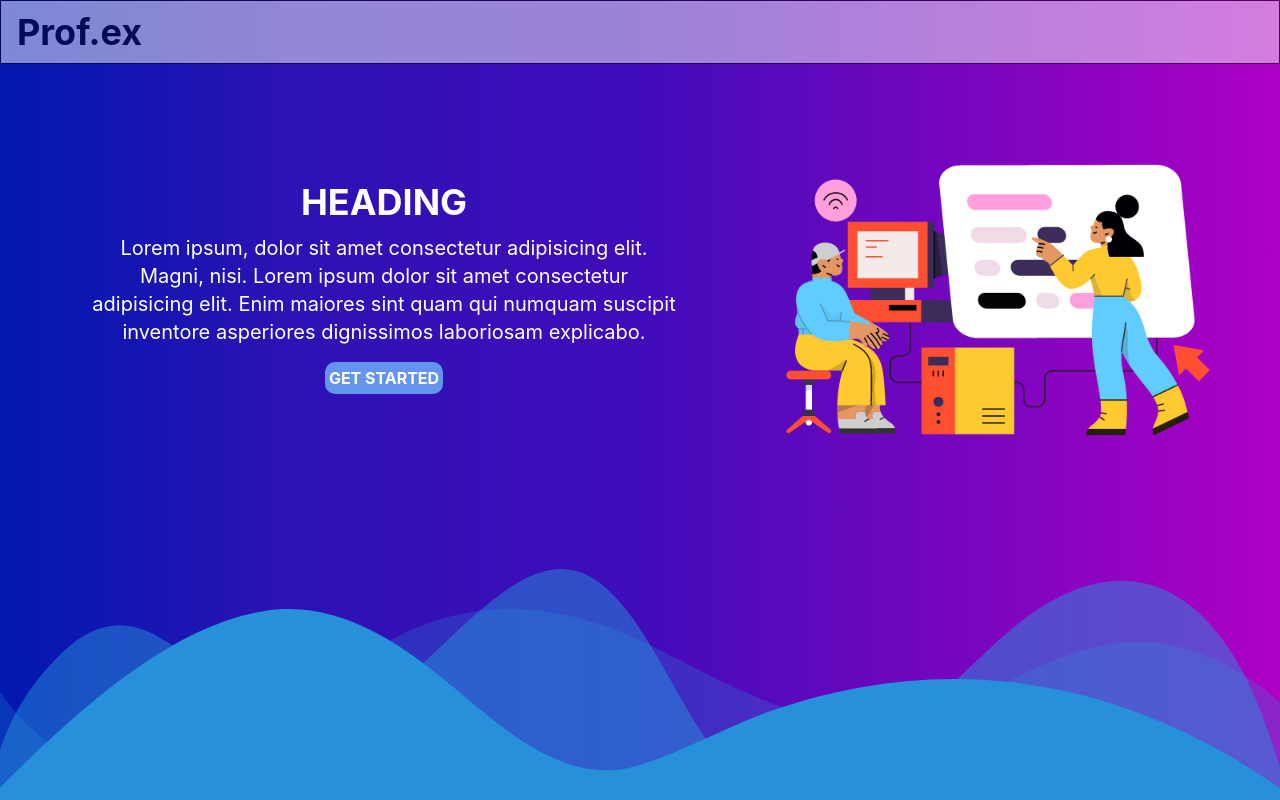
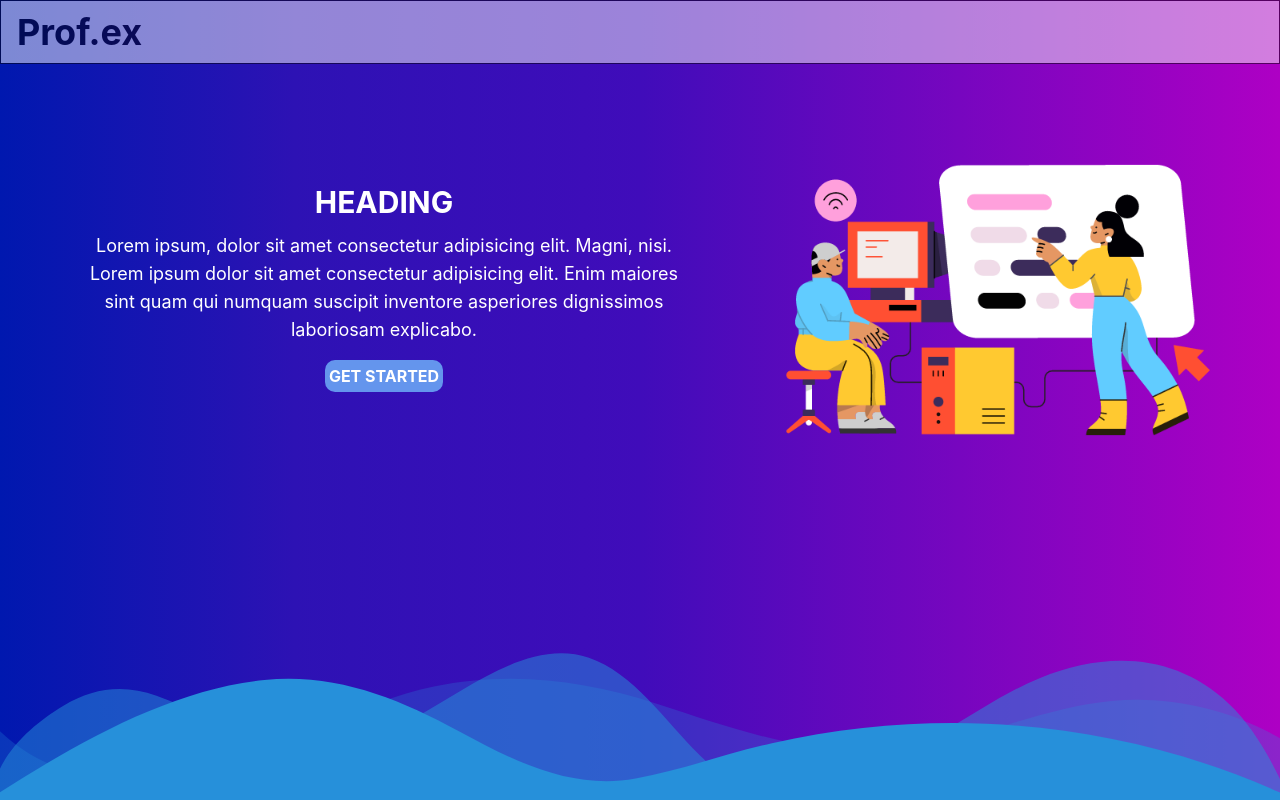
Before and after one commit to shubhashit/prof.ex, a React (Create React App) app: page / in a window 1280 px wide. Built offline with nearby package versions, Linux system fonts and the light colour scheme; no server answers.

Commit message:
minor changes

```diff
--- a/src/components/Landingpage.css
+++ b/src/components/Landingpage.css
@@ -35,7 +35,7 @@
     position: relative;
     display: block;
     width: calc(100% + 1.3px);
-    height: 252px;
+    /* height: 252px; */
 }
 
 .custom-shape-divider-bottom-1677075985 .shape-fill {
--- a/src/components/Landingpage.js
+++ b/src/components/Landingpage.js
@@ -69,14 +69,14 @@ export default function LandingPage() {
         });
     }
     // sign up with google fuctionnality
-    function signupwithgoogle(e) {
+    async function signupwithgoogle(e) {
         e.preventDefault()
 
         provider.setCustomParameters({
             prompt: "select_account"
         });
-        signInWithPopup(auth, provider)
-            .then(async (result) => {
+        const result =  await signInWithPopup(auth, provider)
+            // .then(async (result) => {
                 // This gives you a Google Access Token. You can use it to access the Google API.
                 const credential = GoogleAuthProvider.credentialFromResult(result);
                 const token = credential.accessToken;
@@ -111,17 +111,18 @@ export default function LandingPage() {
                 signuppage = false;
 
                 // ...
-            }).catch((error) => {
-                // Handle Errors here.
-                const errorCode = error.code;
-                const errorMessage = error.message;
-                // The email of the user's account used.
-                const email = error.customData.email;
-                // The AuthCredential type that was used.
-                const credential = GoogleAuthProvider.credentialFromError(error);
-                console.log(errorCode, errorMessage, email, credential)
-                // ...
-            });
+            // })
+            // .catch((error) => {
+            //     // Handle Errors here.
+            //     const errorCode = error.code;
+            //     const errorMessage = error.message;
+            //     // The email of the user's account used.
+            //     const email = error.customData.email;
+            //     // The AuthCredential type that was used.
+            //     const credential = GoogleAuthProvider.credentialFromError(error);
+            //     console.log(errorCode, errorMessage, email, credential)
+            //     // ...
+            // });
     }
     // sign up box animation and fading of background and scrool effect when user is logged in
     function signupBox() {
@@ -179,9 +180,9 @@ export default function LandingPage() {
                 </div>
                 <div id="LandingPageContent" className='flex  justify-evenly m-10 ' ref={centerContent}>
                     <div className='m-10 text-white p-2 flex flex-col justify-center items-center hide'>
-                        <p className='text-4xl font-bold mb-3'>HEADING</p>
-                        <p className='text-xl'>Lorem ipsum, dolor sit amet consectetur adipisicing elit. Magni, nisi. Lorem ipsum dolor sit amet consectetur adipisicing elit. Enim maiores sint quam qui numquam suscipit inventore asperiores dignissimos laboriosam explicabo.</p>
-                        <button className='m-4 p-1 get-started-btn z-10' onClick={signupBox} >GET STARTED</button>
+                        <p className='text-3xl font-bold mb-3'>HEADING</p>
+                        <p className='text-lg'>Lorem ipsum, dolor sit amet consectetur adipisicing elit. Magni, nisi. Lorem ipsum dolor sit amet consectetur adipisicing elit. Enim maiores sint quam qui numquam suscipit inventore asperiores dignissimos laboriosam explicabo.</p>
+                        <button className='m-4 p-1 get-started-btn z-40' onClick={signupBox} >GET STARTED</button>
                     </div>
                     <img className='front-img inline-block hide' src={front} alt=" " />
 
@@ -205,7 +206,7 @@ export default function LandingPage() {
                     </div>
                 </div>
                 <div className="custom-shape-divider-bottom-1677075985">
-                    <svg data-name="Layer 1" xmlns="http://www.w3.org/2000/svg" viewBox="0 0 1200 120" preserveAspectRatio="none">
+                    <svg className="h-40" data-name="Layer 1" xmlns="http://www.w3.org/2000/svg" viewBox="0 0 1200 120" preserveAspectRatio="none">
                         <path d="M0,0V46.29c47.79,22.2,103.59,32.17,158,28,70.36-5.37,136.33-33.31,206.8-37.5C438.64,32.43,512.34,53.67,583,72.05c69.27,18,138.3,24.88,209.4,13.08,36.15-6,69.85-17.84,104.45-29.34C989.49,25,1113-14.29,1200,52.47V0Z" opacity=".25" className="shape-fill"></path>
                         <path d="M0,0V15.81C13,36.92,27.64,56.86,47.69,72.05,99.41,111.27,165,111,224.58,91.58c31.15-10.15,60.09-26.07,89.67-39.8,40.92-19,84.73-46,130.83-49.67,36.26-2.85,70.9,9.42,98.6,31.56,31.77,25.39,62.32,62,103.63,73,40.44,10.79,81.35-6.69,119.13-24.28s75.16-39,116.92-43.05c59.73-5.85,113.28,22.88,168.9,38.84,30.2,8.66,59,6.17,87.09-7.5,22.43-10.89,48-26.93,60.65-49.24V0Z" opacity=".5" className="shape-fill"></path>
                         <path d="M0,0V5.63C149.93,59,314.09,71.32,475.83,42.57c43-7.64,84.23-20.12,127.61-26.46,59-8.63,112.48,12.24,165.56,35.4C827.93,77.22,886,95.24,951.2,90c86.53-7,172.46-45.71,248.8-84.81V0Z" className="shape-fill"></path>
```
